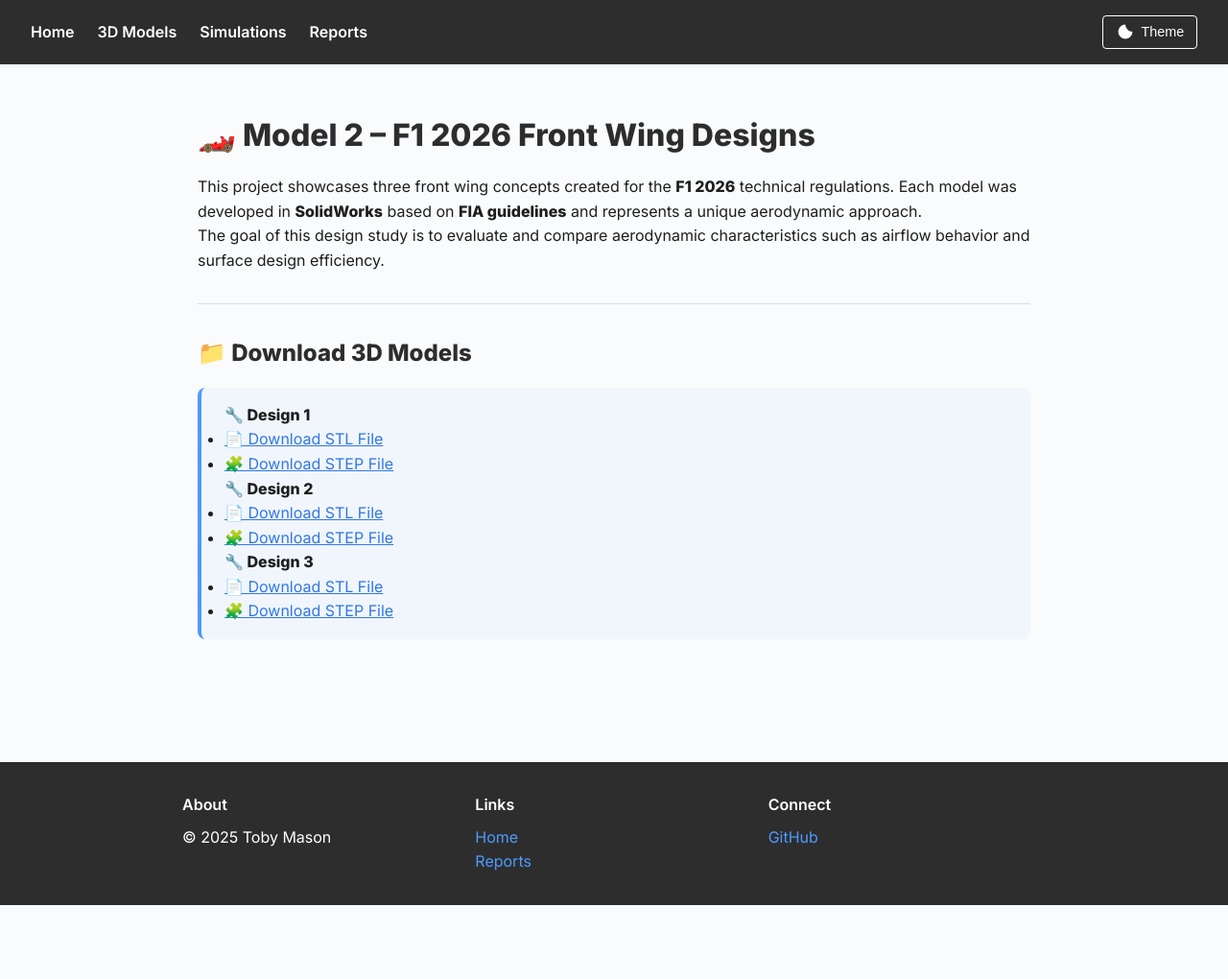
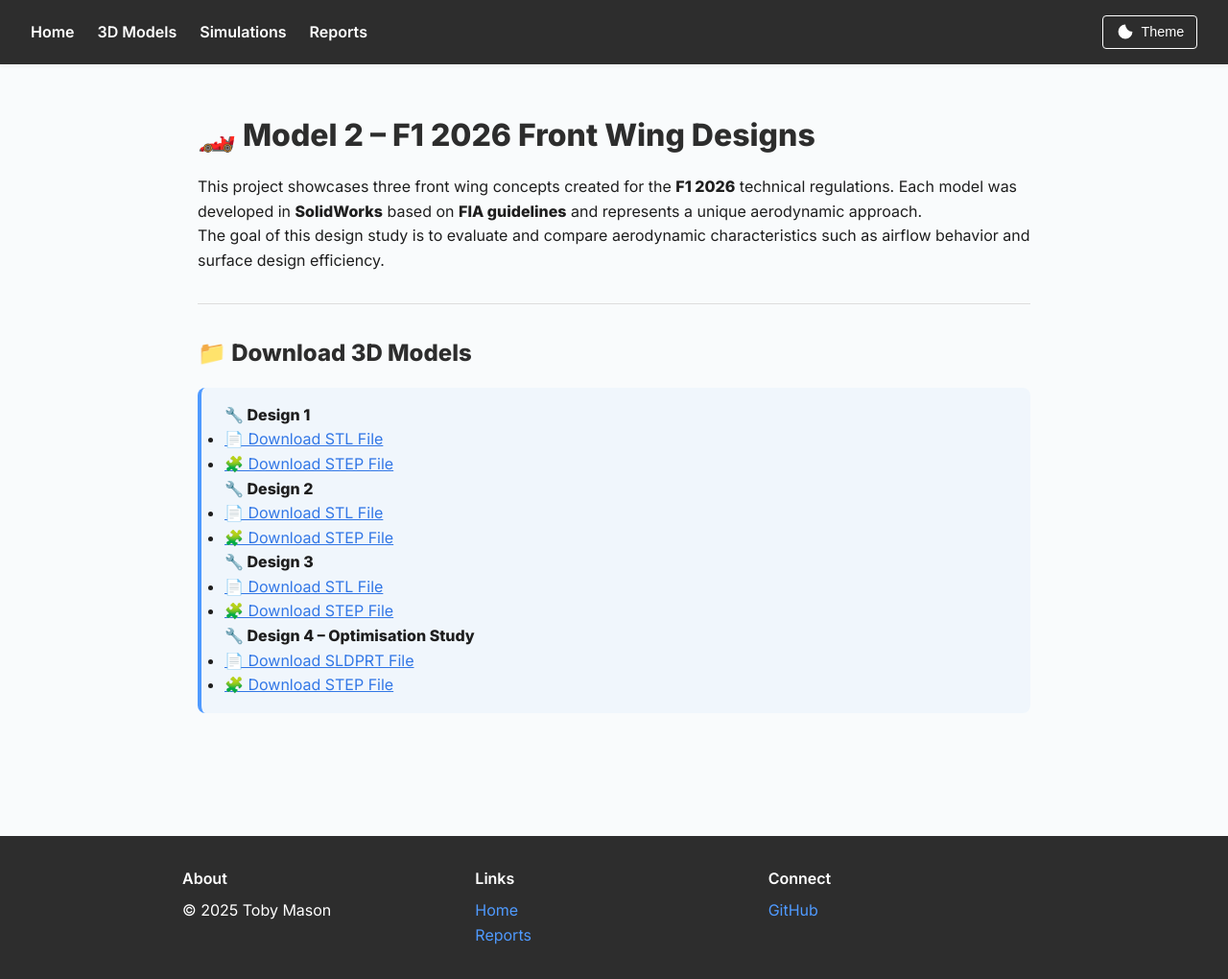
Before and after one commit to tob-mas/engineeringportfolio, a Jekyll site: the page built from 3d_models/18.06.25/index.md, in a window 1280 px wide and 1020 px high. Shown: the whole window at 96% size. Built offline with Jekyll 4.4.1, drawn with Linux system fonts in a browser that asks for light colours.

Commit message:
Update index.md

```diff
--- a/3d_models/18.06.25/index.md
+++ b/3d_models/18.06.25/index.md
@@ -32,4 +32,10 @@ The goal of this design study is to evaluate and compare aerodynamic characteris
     <li><a href="{{ site.baseurl }}/3d_models/18.06.25/design3/Design3.STL" download>📄 Download STL File</a></li>
     <li><a href="{{ site.baseurl }}/3d_models/18.06.25/design3/Design3.STEP" download>🧩 Download STEP File</a></li>
   </ul>
+
+  <h4>🔧 Design 4 – Optimisation Study</h4>
+  <ul>
+    <li><a href="{{ site.baseurl }}/3d_models/18.06.25/optimisation/2026%20Front%20Wing_Optimising.SLDPRT" download>📄 Download SLDPRT File</a></li>
+    <li><a href="{{ site.baseurl }}/3d_models/18.06.25/optimisation/2026%20Front%20Wing_Optimising.STEP" download>🧩 Download STEP File</a></li>
+  </ul>
 </div>
```
